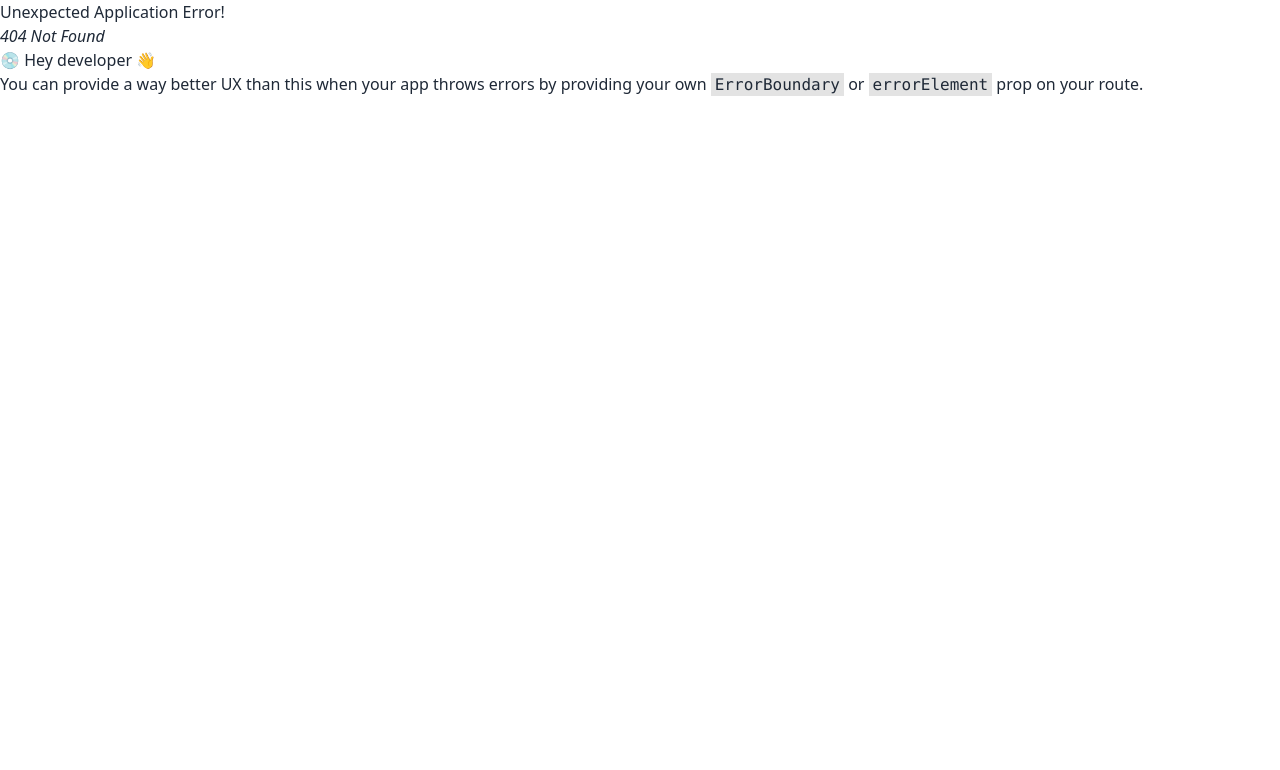
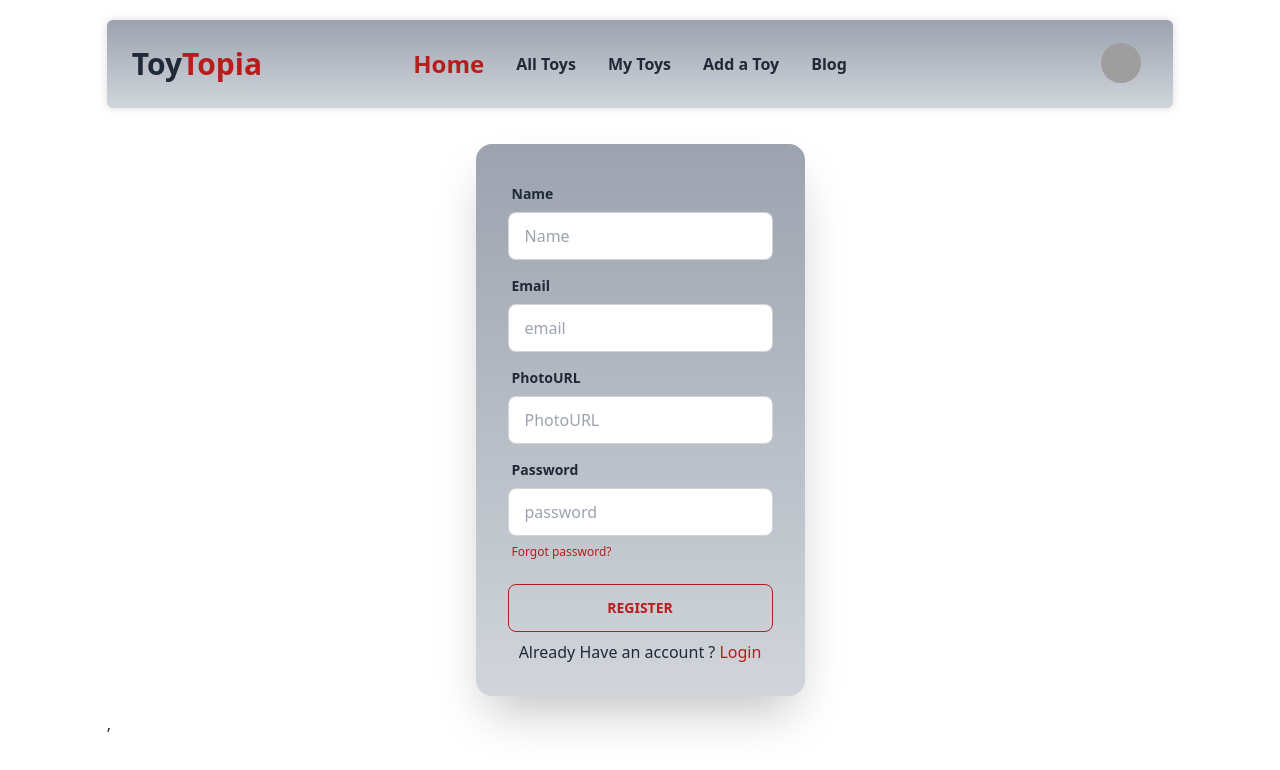
Before and after one commit to TasnimAlam001/ToyTopia_Clint, a React (Vite) app: page /register in a window 1280 px wide. Before the commit this address had no page. Shown: the top 770 px of the page. Built offline with nearby package versions, Linux system fonts and the light colour scheme; grey boxes are pictures that could not be loaded.

Commit message:
login and register page added

```diff
--- a/package.json
+++ b/package.json
@@ -15,6 +15,7 @@
     "match-sorter": "^6.3.1",
     "react": "^18.2.0",
     "react-dom": "^18.2.0",
+    "react-icons": "^4.8.0",
     "react-router-dom": "^6.11.2",
     "sort-by": "^1.2.0"
   },
--- a/src/Layout/Main.jsx
+++ b/src/Layout/Main.jsx
@@ -4,7 +4,7 @@ import NavBar from "../Pages/Shared/NavBar/NavBar";
 
 const Main = () => {
     return (
-        <div className="w-5/6 mx-auto">
+        <div>
             <NavBar></NavBar>
             <Outlet></Outlet>
         </div>
--- /dev/null
+++ b/src/Pages/Home/Home/Banner.jsx
@@ -0,0 +1,18 @@
+import logo from "../../../../banner/banner.webp"
+
+const Banner = () => {
+    return (
+        <div className="carousel-item relative w-full ">
+            <img src={logo} className="w-full rounded-lg h-5/6" />
+            <div className="absolute  transform -translate-y-1/2 left-5 right-5 top-1/2 space-y-6 lg:ml-10">
+                <h2 className="card-title font-mono lg:text-7xl font-bold"><span className="text-red-700"> Action </span> Toys </h2>
+                <p className="lg:text-2xl font-mono font-bold">Let`s enjoy ToyTopia`s new Action  <br /> <span className="text-red-700">& Anime Toys  collection, a fresh</span> <br /> and fire collection. </p>
+                <div className="card-actions">
+                <button className="btn btn-outline lg:px-20 text-red-700">Buy Now</button>
+                </div>
+            </div>
+        </div>
+    );
+};
+
+export default Banner;
--- a/src/Pages/Home/Home/Home.jsx
+++ b/src/Pages/Home/Home/Home.jsx
@@ -1,9 +1,11 @@
+import Banner from "./Banner";
 
 
 const Home = () => {
     return (
-        <div>
-            <h1>This is home</h1>
+        <div className="mt-10">
+
+            <Banner></Banner>
         </div>
     );
 };
--- /dev/null
+++ b/src/Pages/Login/Login.jsx
@@ -0,0 +1,41 @@
+import {FaGoogle} from "react-icons/fa";
+import { Link } from "react-router-dom";
+
+const Login = () => {
+    return (
+        <div className="hero ">
+            <div className="hero-content ">
+                <div className="card flex-shrink-0 w-full max-w-sm shadow-2xl bg-base-100 bg-gradient-to-b from-gray-400 to-gray-300">
+                    <div className="card-body">
+                        <div className="form-control">
+                            <label className="label">
+                                <span className="label-text font-bold">Email</span>
+                            </label>
+                            <input type="email" name="email" placeholder="email" className="input input-bordered" />
+                        </div>
+                        <div className="form-control">
+                            <label className="label">
+                                <span className="label-text font-bold">Password</span>
+                            </label>
+                            <input type="password" name="password" placeholder="password" className="input input-bordered" />
+                            <label className="label">
+                                <a href="#" className="label-text-alt link link-hover text-red-700">Forgot password?</a>
+                            </label>
+                        </div>
+                        <div className="form-control mt-2">
+                            <button className="btn btn-outline lg:px-20 text-red-700">Login</button>
+                        </div>
+                        <div className="divider">OR, Login with</div>
+                        <button className=" mx-auto btn btn-outline text-red-700"><FaGoogle></FaGoogle></button>
+                        <div className="mx-auto">New Here ? <Link className="link link-hover text-red-700" to="/register">Register</Link></div>
+
+
+                    </div>
+                </div>
+            </div>
+
+        </div>
+    );
+};
+
+export default Login;
--- /dev/null
+++ b/src/Pages/Register/Register.jsx
@@ -0,0 +1,52 @@
+
+import { Link } from "react-router-dom";
+
+const Register = () => {
+    return (
+        <div className="hero ">
+            <div className="hero-content ">
+                <div className="card flex-shrink-0 w-full max-w-sm shadow-2xl bg-base-100 bg-gradient-to-b from-gray-400 to-gray-300">
+                    <div className="card-body">
+                        <div className="form-control">
+                            <label className="label">
+                                <span className="label-text font-bold">Name</span>
+                            </label>
+                            <input type="text" name="name" placeholder="Name" className="input input-bordered" />
+                        </div>
+                        <div className="form-control">
+                            <label className="label">
+                                <span className="label-text font-bold">Email</span>
+                            </label>
+                            <input type="email" name="email" placeholder="email" className="input input-bordered" />
+                        </div>
+                        <div className="form-control">
+                            <label className="label">
+                                <span className="label-text font-bold">PhotoURL</span>
+                            </label>
+                            <input type="text" name="photo" placeholder="PhotoURL" className="input input-bordered" />
+                        </div>
+                        <div className="form-control">
+                            <label className="label">
+                                <span className="label-text font-bold">Password</span>
+                            </label>
+                            <input type="password" name="password" placeholder="password" className="input input-bordered" />
+                            <label className="label">
+                                <a href="#" className="label-text-alt link link-hover text-red-700">Forgot password?</a>
+                            </label>
+                        </div>
+                        <div className="form-control mt-2">
+                            <button className="btn btn-outline lg:px-20 text-red-700">Register</button>
+                        </div>
+
+                        <div className="mx-auto">Already Have an account ? <Link to="/login" className="link link-hover text-red-700">Login</Link></div>
+
+
+                    </div>
+                </div>
+            </div>
+
+        </div>
+    );
+};
+
+export default Register;
--- a/src/Pages/Shared/NavBar/NavBar.jsx
+++ b/src/Pages/Shared/NavBar/NavBar.jsx
@@ -2,35 +2,35 @@ import { Link } from "react-router-dom";
 
 const NavBar = () => {
     return (
-        <div className="navbar bg-base-100 py-4 shadow-[0px_0px_10px_0px_#00000024] my-5 rounded-md">
+        <div className="navbar bg-base-100 py-4 shadow-[0px_0px_10px_0px_#00000024] my-5 rounded-md bg-gradient-to-b from-gray-400 to-gray-300">
             <div className="navbar-start">
                 <div className="dropdown">
                     <label tabIndex={0} className="btn btn-ghost lg:hidden">
                         <svg xmlns="http://www.w3.org/2000/svg" className="h-5 w-5" fill="none" viewBox="0 0 24 24" stroke="currentColor"><path strokeLinecap="round" strokeLinejoin="round" strokeWidth="2" d="M4 6h16M4 12h8m-8 6h16" /></svg>
                     </label>
                     <ul tabIndex={0} className="menu menu-compact dropdown-content mt-3 p-2 shadow bg-base-100 rounded-box w-52">
-                        <li><Link to="/">Home</Link></li>
-                        <li><Link to="/allToys">All Toys</Link></li>
-                        <li><Link to="/myToys">My Toys</Link></li>
-                        <li><Link to="/addToy">Add a Toy</Link></li>
-                        <li><Link to="/blog">Blog</Link></li>
+                        <li><Link to="/"></Link>Home</li>
+                        <li><Link  to="/allToys">All Toys</Link></li>
+                        <li><Link  to="/myToys">My Toys</Link></li>
+                        <li><Link  to="/addToy">Add a Toy</Link></li>
+                        <li><Link  to="/blog">Blog</Link></li>
                     </ul>
                 </div>
-                <Link className="btn btn-ghost normal-case text-3xl font-bold ">ToyTopia</Link>
+                <Link className="btn btn-ghost normal-case text-3xl font-bold ">Toy<span className="text-red-700"> Topia</span></Link>
             </div>
             <div className="navbar-center hidden lg:flex">
                 <ul className="menu menu-horizontal px-1">
-                <li><Link to="/">Home</Link></li>
-                        <li><Link to="/allToys">All Toys</Link></li>
-                        <li><Link to="/myToys">My Toys</Link></li>
-                        <li><Link to="/addToy">Add a Toy</Link></li>
-                        <li><Link to="/blog">Blog</Link></li>
+                <li className="font-bold text-red-700 text-2xl"><Link to="/">Home</Link></li>
+                        <li className="font-bold"><Link to="/allToys">All Toys</Link></li>
+                        <li className="font-bold"><Link to="/myToys">My Toys</Link></li>
+                        <li className="font-bold"><Link to="/addToy">Add a Toy</Link></li>
+                        <li className="font-bold"><Link to="/blog">Blog</Link></li>
                 </ul>
             </div>
-            <div className="navbar-end ">
+            <div className="navbar-end mr-5">
                 <div className="dropdown dropdown-end">
                     <label tabIndex={0} className="btn btn-ghost btn-circle avatar">
-                        <div className="w-10 rounded-full">
+                        <div className="w-10 rounded-full ">
                             <img src="https://cdn.pixabay.com/photo/2015/10/05/22/37/blank-profile-picture-973460_1280.png" />
                         </div>
                     </label>
--- a/src/main.jsx
+++ b/src/main.jsx
@@ -8,7 +8,9 @@ import {
 import router from './Routes/Routes.jsx';
 
 ReactDOM.createRoot(document.getElementById('root')).render(
-  <React.StrictMode>
-    <RouterProvider router={router} />
-  </React.StrictMode>,
+  <div  className="w-5/6 mx-auto">
+    <React.StrictMode>
+      <RouterProvider router={router} />
+    </React.StrictMode>,
+  </div>
 )
```
Also changed, not shown: src/Routes/Routes.jsx (+10 -0 lines), banner/banner.webp (added), 1 other file (tests, documents, lock files or other folders).
